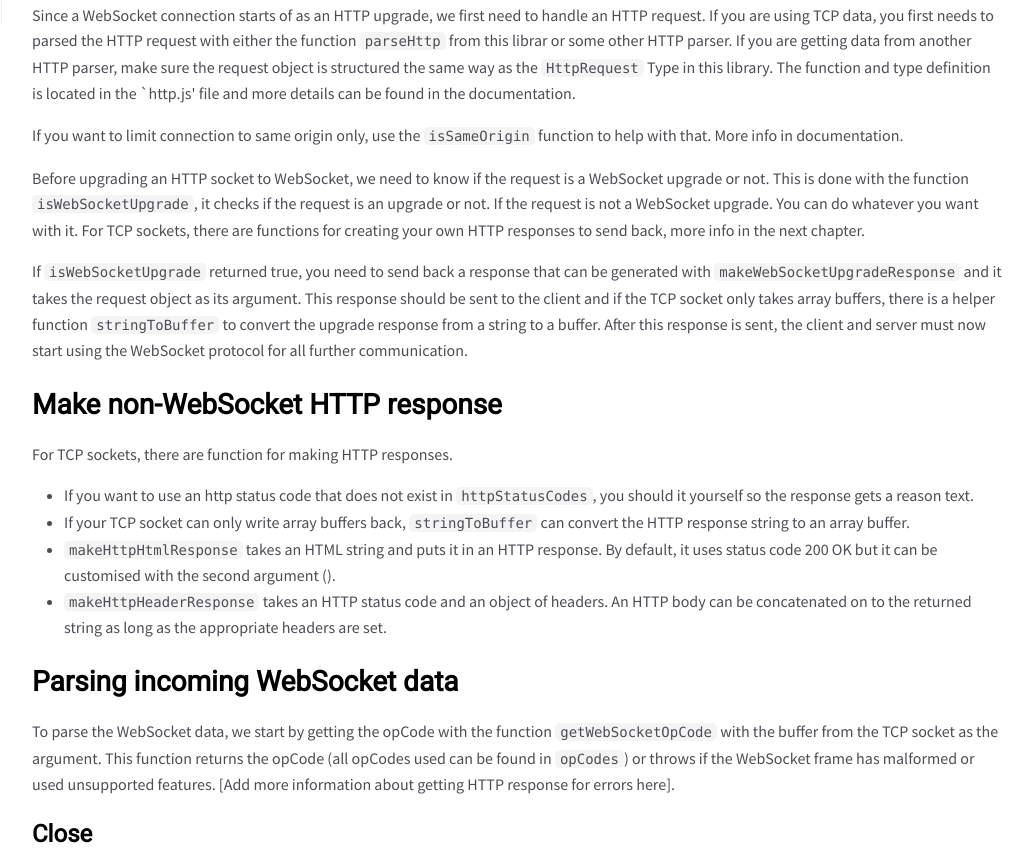
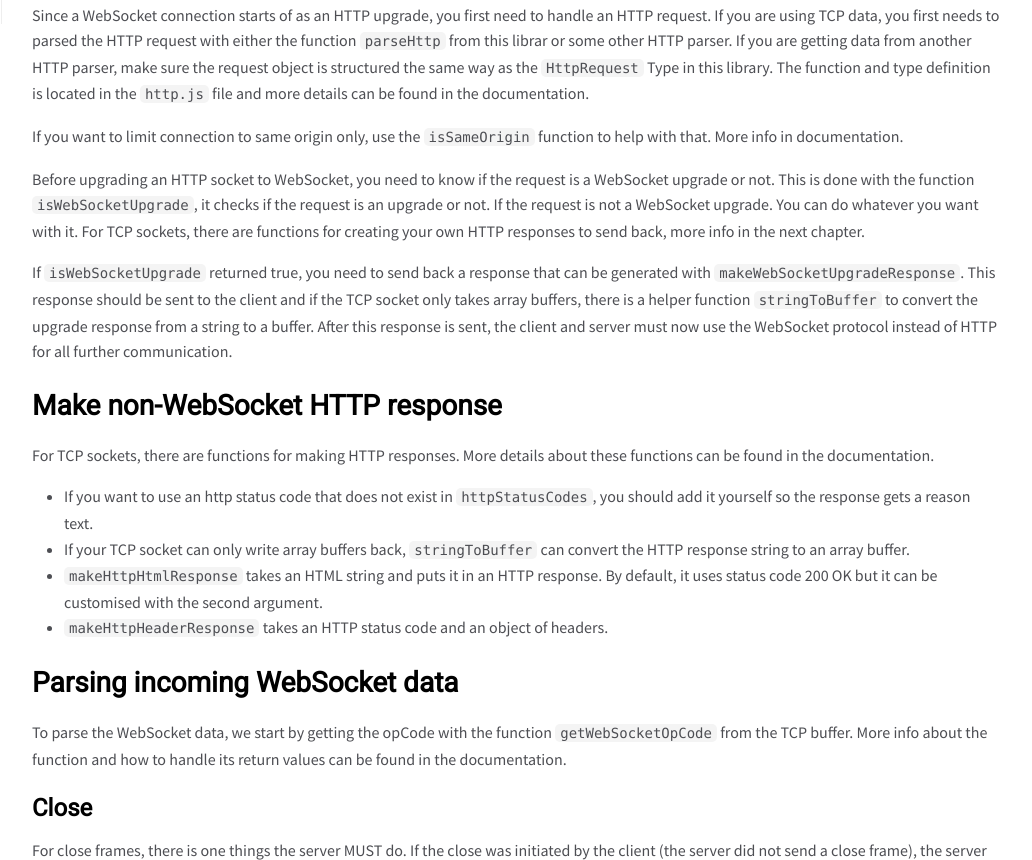
Before and after one commit to FanatiQS/EcmaScript-WebSocketServer, a plain HTML site: page index.html in a window 1280 px wide. Shown: the part 776-1636 px from the top of the page, without its empty margins (248-1280 px from the left). Drawn offline with nearby package versions, Linux system fonts and the light colour scheme.

Commit message:
deploy: 74365f909e9709ce2730e306421850b9c087fe91

```diff
--- a/index.html
+++ b/index.html
@@ -62,20 +62,20 @@
 <h2>Documentation</h2>
 <p>Documentation for all the functions can be found at https://fanatiqs.github.io/EcmaScript-WebSocketServer/</p>
 <h2>Initialising a WebSocket connection</h2>
-<p>Since a WebSocket connection starts of as an HTTP upgrade, we first need to handle an HTTP request. If you are using TCP data, you first needs to parsed the HTTP request with either the function <code>parseHttp</code> from this librar or some other HTTP parser. If you are getting data from another HTTP parser, make sure the request object is structured the same way as the <code>HttpRequest</code> Type in this library. The function and type definition is located in the `http.js' file and more details can be found in the documentation.</p>
+<p>Since a WebSocket connection starts of as an HTTP upgrade, you first need to handle an HTTP request. If you are using TCP data, you first needs to parsed the HTTP request with either the function <code>parseHttp</code> from this librar or some other HTTP parser. If you are getting data from another HTTP parser, make sure the request object is structured the same way as the <code>HttpRequest</code> Type in this library. The function and type definition is located in the <code>http.js</code> file and more details can be found in the documentation.</p>
 <p>If you want to limit connection to same origin only, use the <code>isSameOrigin</code> function to help with that. More info in documentation.</p>
-<p>Before upgrading an HTTP socket to WebSocket, we need to know if the request is a WebSocket upgrade or not. This is done with the function <code>isWebSocketUpgrade</code>, it checks if the request is an upgrade or not. If the request is not a WebSocket upgrade. You can do whatever you want with it. For TCP sockets, there are functions for creating your own HTTP responses to send back, more info in the next chapter.</p>
-<p>If <code>isWebSocketUpgrade</code> returned true, you need to send back a response that can be generated with <code>makeWebSocketUpgradeResponse</code> and it takes the request object as its argument. This response should be sent to the client and if the TCP socket only takes array buffers, there is a helper function <code>stringToBuffer</code> to convert the upgrade response from a string to a buffer. After this response is sent, the client and server must now start using the WebSocket protocol for all further communication.</p>
+<p>Before upgrading an HTTP socket to WebSocket, you need to know if the request is a WebSocket upgrade or not. This is done with the function <code>isWebSocketUpgrade</code>, it checks if the request is an upgrade or not. If the request is not a WebSocket upgrade. You can do whatever you want with it. For TCP sockets, there are functions for creating your own HTTP responses to send back, more info in the next chapter.</p>
+<p>If <code>isWebSocketUpgrade</code> returned true, you need to send back a response that can be generated with <code>makeWebSocketUpgradeResponse</code>. This response should be sent to the client and if the TCP socket only takes array buffers, there is a helper function <code>stringToBuffer</code> to convert the upgrade response from a string to a buffer. After this response is sent, the client and server must now use the WebSocket protocol instead of HTTP for all further communication.</p>
 <h2>Make non-WebSocket HTTP response</h2>
-<p>For TCP sockets, there are function for making HTTP responses.</p>
+<p>For TCP sockets, there are functions for making HTTP responses. More details about these functions can be found in the documentation.</p>
 <ul>
-<li>If you want to use an http status code that does not exist in <code>httpStatusCodes</code>, you should it yourself so the response gets a reason text.</li>
+<li>If you want to use an http status code that does not exist in <code>httpStatusCodes</code>, you should add it yourself so the response gets a reason text.</li>
 <li>If your TCP socket can only write array buffers back, <code>stringToBuffer</code> can convert the HTTP response string to an array buffer.</li>
-<li><code>makeHttpHtmlResponse</code> takes an HTML string and puts it in an HTTP response. By default, it uses status code 200 OK but it can be customised with the second argument ().</li>
-<li><code>makeHttpHeaderResponse</code> takes an HTTP status code and an object of headers. An HTTP body can be concatenated on to the returned string as long as the appropriate headers are set.</li>
+<li><code>makeHttpHtmlResponse</code> takes an HTML string and puts it in an HTTP response. By default, it uses status code 200 OK but it can be customised with the second argument.</li>
+<li><code>makeHttpHeaderResponse</code> takes an HTTP status code and an object of headers.</li>
 </ul>
 <h2>Parsing incoming WebSocket data</h2>
-<p>To parse the WebSocket data, we start by getting the opCode with the function <code>getWebSocketOpCode</code> with the buffer from the TCP socket as the argument. This function returns the opCode (all opCodes used can be found in <code>opCodes</code>) or throws if the WebSocket frame has malformed or used unsupported features. [Add more information about getting HTTP response for errors here].</p>
+<p>To parse the WebSocket data, we start by getting the opCode with the function <code>getWebSocketOpCode</code> from the TCP buffer. More info about the function and how to handle its return values can be found in the documentation.</p>
 <h3>Close</h3>
 <p>For close frames, there is one things the server MUST do. If the close was initiated by the client (the server did not send a close frame), the server MUST send a close frame back to the client. If the close frame is a response to a server initiated close, the server should close the TCP socket.</p>
 <h3>Ping</h3>
@@ -125,6 +125,7 @@
 <li>Compare length of WebSocket payload and its offset with the actual length of the buffered chunk. They should be the same but might not be. How should errors like this be handled? Let implementor buffer the current chunk until the next?</li>
 <li>Find a way to get rid of package.json, keep .js file extension and still have nodejs examples work with src files.</li>
 <li>Add examples to jsDoc</li>
+<li>Change jsdoc template to a nicer one</li>
 </ul></article>
     </section>
 
@@ -138,7 +139,7 @@
 <br class="clear">
 
 <footer>
-    Generated by <a href="https://github.com/jsdoc3/jsdoc">JSDoc 3.6.4</a> on Wed Jun 02 2021 10:26:46 GMT+0000 (Coordinated Universal Time) using the Minami theme.
+    Generated by <a href="https://github.com/jsdoc3/jsdoc">JSDoc 3.6.4</a> on Wed Jun 02 2021 10:48:18 GMT+0000 (Coordinated Universal Time) using the Minami theme.
 </footer>
 
 <script>prettyPrint();</script>
```
Also changed, not shown: global.html (+1 -1 lines), http.js.html (+1 -1 lines), module-WebSocket.html (+1 -1 lines), module-http.html (+1 -1 lines), websocket.js.html (+1 -1 lines).
